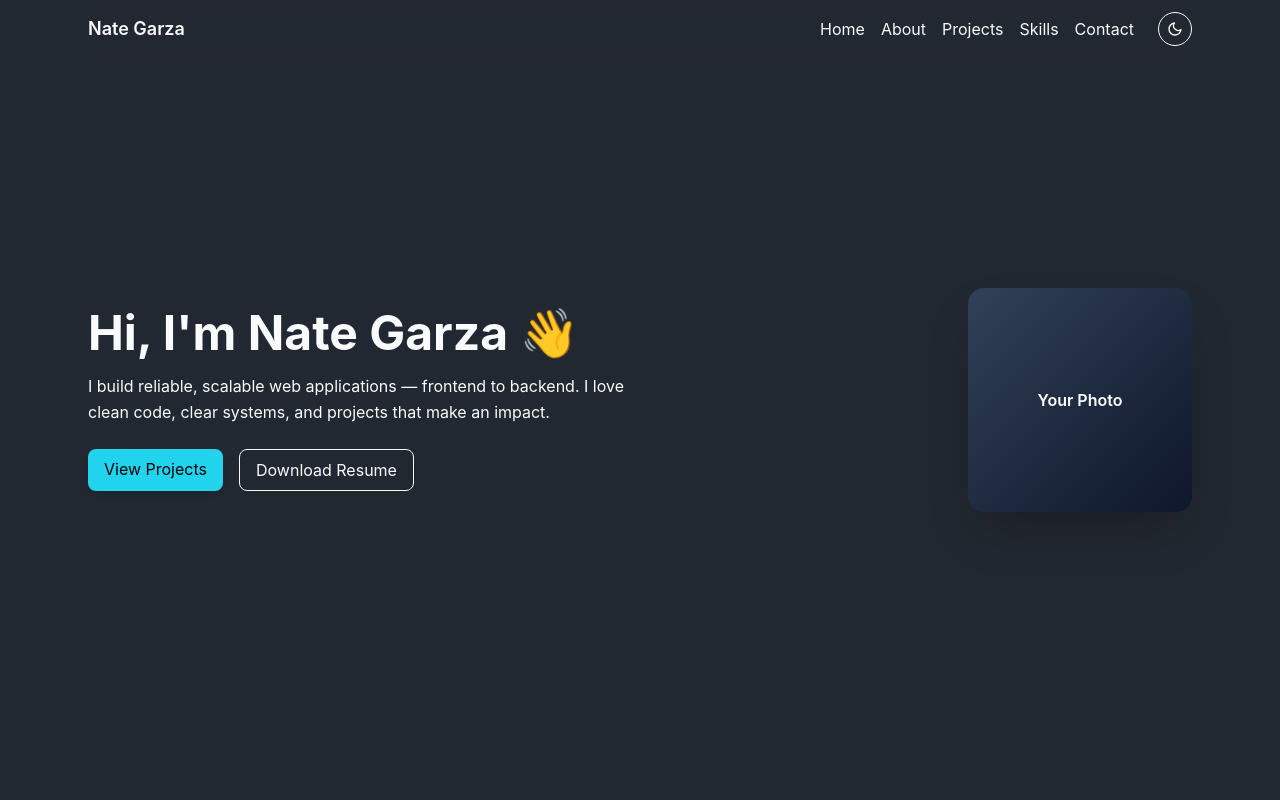
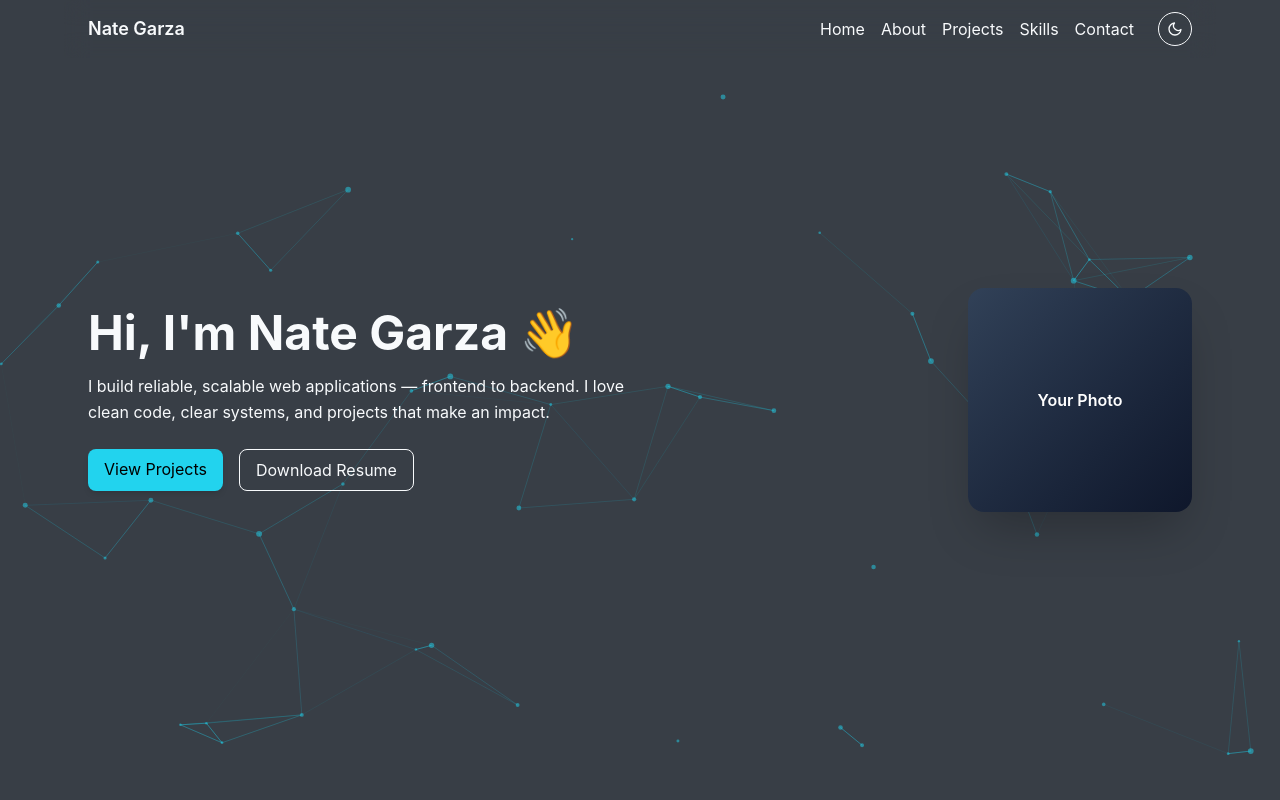
Before and after one commit to GarzaNate/portfolio_V3, a React (Vite) app: page / in a window 1280 px wide. Shown: the top 800 px of the page. Built offline with nearby package versions, Linux system fonts and the light colour scheme.

Commit message:
feat: enhance ParticlesBackground component with improved performance and visual effects; update App layout and fix CSS formatting

```diff
--- a/src/App.jsx
+++ b/src/App.jsx
@@ -10,10 +10,12 @@ import ParticlesBackground from "./components/ParticleBackground";
 
 function App() {
   return (
-    <div className="relative min-h-screen bg-dark text-light transition-colors">
+    <div className="relative min-h-screen text-light transition-colors">
       <ParticlesBackground />
+
+      <div className="absolute inset-0 bg-dark/90 -z-10" />
       <Navbar />
-      <main className="relative z-10 pt-20">
+      <main className="pt-20 relative z-10">
         <Hero />
         <About />
         <Projects />
--- a/src/components/ParticleBackground.jsx
+++ b/src/components/ParticleBackground.jsx
@@ -1,31 +1,66 @@
-import { useCallback } from "react";
-import Particles from "@tsparticles/react";
+import React, { useEffect, useState } from "react";
+import Particles, { initParticlesEngine } from "@tsparticles/react";
 import { loadSlim } from "@tsparticles/slim"; // lightweight version
 
 const ParticlesBackground = () => {
-  const particlesInit = useCallback(async (engine) => {
-    await loadSlim(engine);
+  const [init, setInit] = useState(false);
+
+  useEffect(() => {
+    initParticlesEngine(async (engine) => {
+      await loadSlim(engine);
+    }).then(() => setInit(true));
   }, []);
+
+  if (!init) return null;
 
   return (
     <Particles
       id="tsparticles"
-      init={particlesInit}
       options={{
-        fullScreen: { enable: true, zIndex: -1 },
+        fullScreen: { enable: true, zIndex: 0 },
         background: { color: "transparent" },
+        fpsLimit: 120,
+        interactivity: {
+          events: {
+            onHover: {
+              enable: true,
+              mode: "repulse", // creates a slight “push away” effect
+            },
+            onDiv: {
+              enable: false,
+            },
+          },
+          modes: {
+            repulse: {
+              distance: 200,
+              duration: 0.4,
+            },
+            parallax: {
+              enable: true,
+              force: 60, // how strong the depth movement feels
+              smooth: 10, // how smooth it moves
+            },
+          },
+        },
         particles: {
-          number: { value: 60 },
-          color: { value: "#22d3ee" }, // your accent color
+          number: { value: 100, density: { enable: true, area: 800 } },
+          color: { value: "#22d3ee" },
           shape: { type: "circle" },
-          opacity: { value: 0.3 },
+          opacity: { value: 0.5 },
           size: { value: { min: 1, max: 3 } },
-          move: { enable: true, speed: 0.6 },
+          move: {
+            enable: true,
+            speed: 0.6,
+            direction: "none",
+            random: false,
+            straight: false,
+            outModes: { default: "out" },
+          },
           links: {
             enable: true,
-            distance: 120,
+            distance: 150,
             color: "#22d3ee",
-            opacity: 0.25,
+            opacity: 0.3,
             width: 1,
           },
         },
--- a/src/index.css
+++ b/src/index.css
@@ -8,11 +8,13 @@
   --color-dark: #222831;
   --color-light: #f8fafc;
   --color-accent: #22d3ee;
-  --color-primary: #00ADB5;
+  --color-primary: #00adb5;
 }
 
-:root { --accent: #22d3ee;}
+:root {
+  --accent: #22d3ee;
+}
 
 body {
-  font-family: 'Inter', sans-serif;
+  font-family: "Inter", sans-serif;
 }
```
